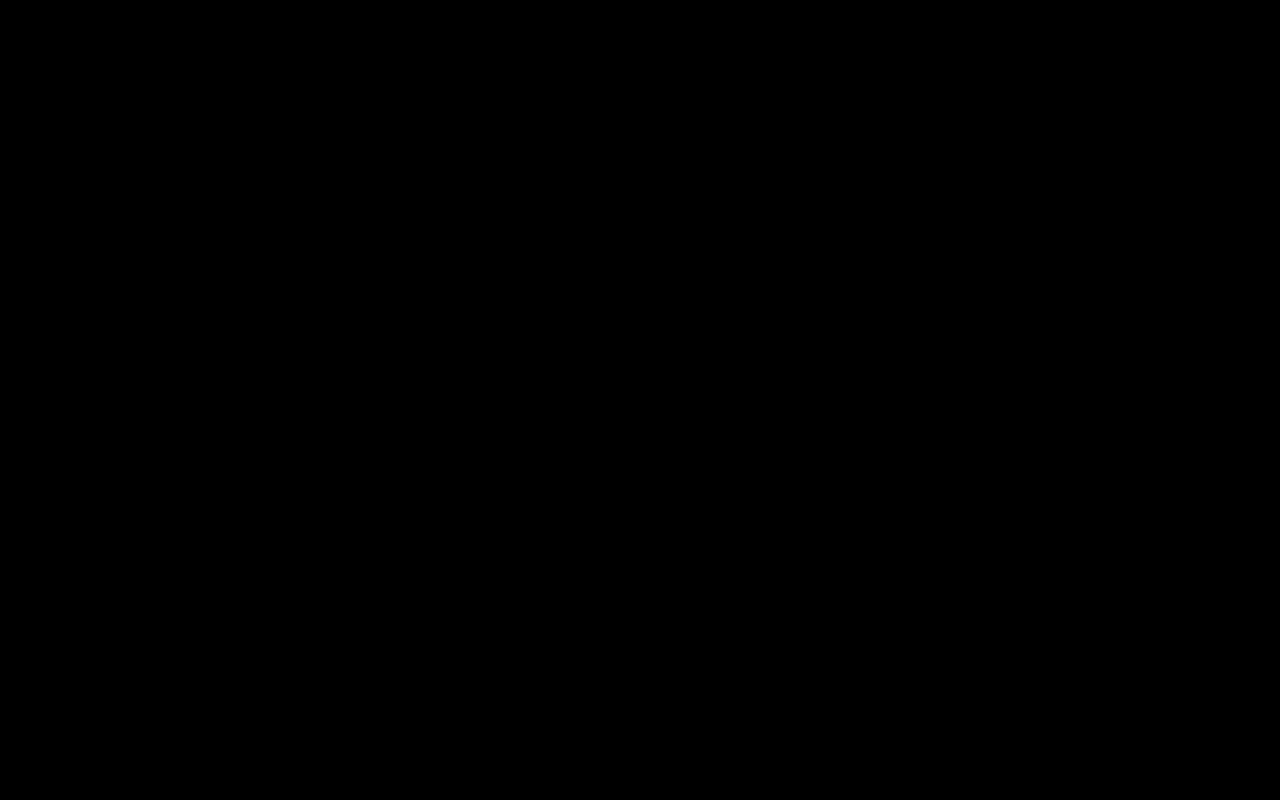
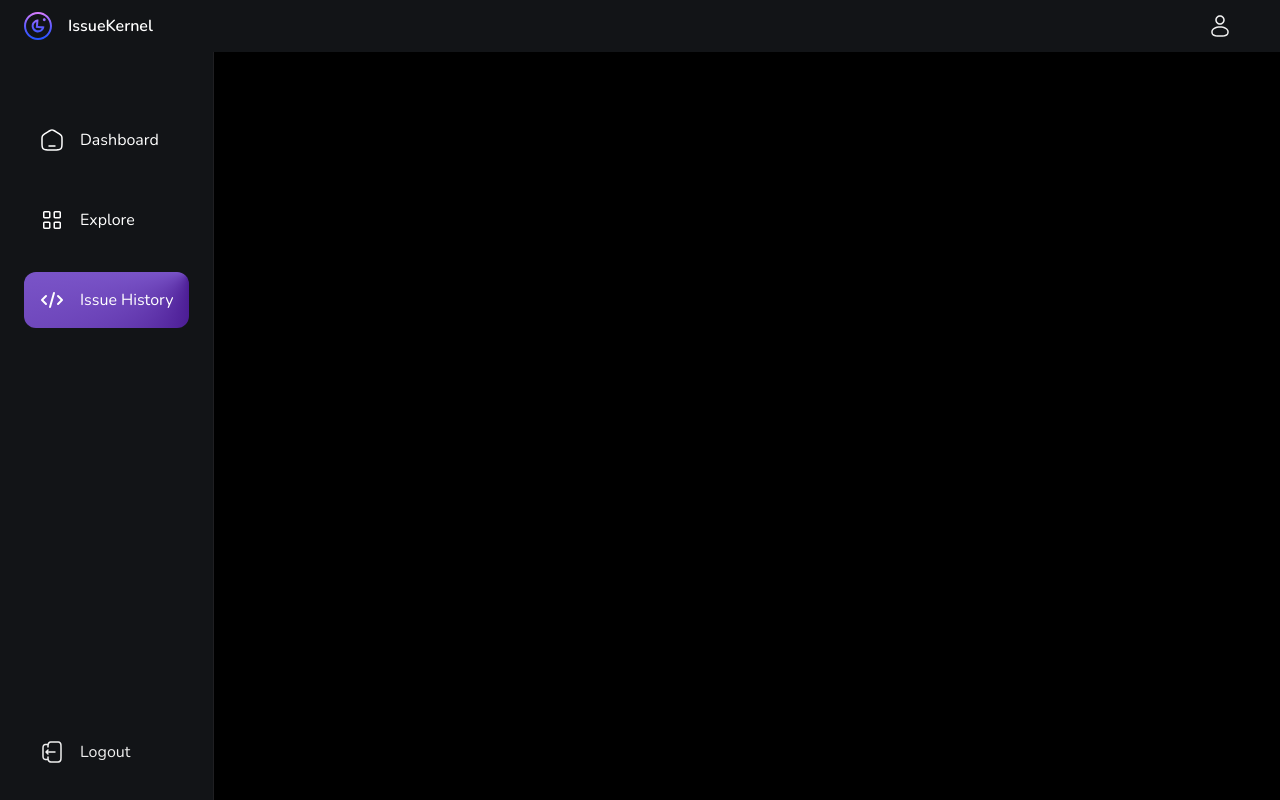
Before and after one commit to islam-ahsanul/IssueKernel, a Next.js app in the folder issuekernel_client/: page /consumer/issues in a window 1280 px wide. Before the commit this address had no page. Built offline with nearby package versions, Linux system fonts and the light colour scheme; no server answers.

Commit message:
consumer routes

```diff
--- /dev/null
+++ b/issuekernel_client/app/consumer/allprojects/page.jsx
@@ -0,0 +1,7 @@
+import React from 'react';
+
+const ExploreProjects = () => {
+  return <div>ExploreProjects</div>;
+};
+
+export default ExploreProjects;
--- /dev/null
+++ b/issuekernel_client/app/consumer/dashboard/page.jsx
@@ -0,0 +1,7 @@
+import React from 'react';
+
+const ConsumerDashboard = () => {
+  return <div>ConsumerDashboard</div>;
+};
+
+export default ConsumerDashboard;
--- /dev/null
+++ b/issuekernel_client/app/consumer/issues/page.jsx
@@ -0,0 +1,7 @@
+import React from 'react';
+
+const IssueHistory = () => {
+  return <div>IssueHistory</div>;
+};
+
+export default IssueHistory;
--- /dev/null
+++ b/issuekernel_client/app/consumer/layout.js
@@ -0,0 +1,21 @@
+import ConsumerLeftSidebar from '@/components/ConsumerLeftSidebar';
+import ConsumerTopBar from '@/components/ConsumerTopBar';
+
+export const metadata = {
+  title: 'Explore',
+  description: 'Explore Projects and Post Issues',
+};
+
+const ConsumerLayout = ({ children }) => {
+  return (
+    <main className="flex flex-row">
+      <ConsumerTopBar />
+      <ConsumerLeftSidebar />
+      <section className="main-container">
+        <div className="w-full max-w-5xl">{children}</div>
+      </section>
+    </main>
+  );
+};
+
+export default ConsumerLayout;
--- /dev/null
+++ b/issuekernel_client/components/ConsumerLeftSidebar.jsx
@@ -0,0 +1,70 @@
+'use client';
+import Link from 'next/link';
+import React from 'react';
+import Image from 'next/image';
+import { usePathname } from 'next/navigation';
+import { signOut } from 'next-auth/react';
+
+const sidebarLinks = [
+  {
+    imgURL: '/home.svg',
+    route: `/consumer/dashboard`,
+    label: 'Dashboard',
+  },
+
+  {
+    imgURL: '/projects.svg',
+    route: '/consumer/allprojects',
+    label: 'Explore',
+  },
+
+  {
+    imgURL: '/developer.svg',
+    route: '/consumer/issues',
+    label: 'Issue History',
+  },
+];
+
+const ConsumerLeftSidebar = () => {
+  const pathname = usePathname();
+  return (
+    <section className="custom-scrollbar leftsidebar">
+      <div className="flex w-full flex-1 flex-col gap-6 px-6">
+        {sidebarLinks.map((link) => {
+          const isActive =
+            (pathname.includes(link.route) && link.route.length > 1) ||
+            pathname === link.route;
+          return (
+            <div key={link.label}>
+              <Link
+                href={link.route}
+                key={link.label}
+                className={`leftsidebar_link ${isActive && 'bg_grad_primary'}`}
+              >
+                <Image
+                  src={link.imgURL}
+                  alt={link.label}
+                  width={24}
+                  height={24}
+                />
+                <p className="text-light-1 max-lg:hidden">{link.label}</p>
+              </Link>
+            </div>
+          );
+        })}
+      </div>
+
+      <div className="mt-10 px-6">
+        <div
+          className="flex cursor-pointer gap-4 p-4"
+          onClick={() => signOut()}
+        >
+          <Image src="/logout.svg" alt="logout" width={24} height={24} />
+          <p className="text-light-2 max-lg:hidden">Logout</p>
+        </div>
+      </div>
+    </section>
+  );
+};
+
+export default ConsumerLeftSidebar;
--- /dev/null
+++ b/issuekernel_client/components/ConsumerTopBar.jsx
@@ -0,0 +1,33 @@
+'use client';
+import Image from 'next/image';
+import Link from 'next/link';
+import React from 'react';
+import { useSession } from 'next-auth/react';
+
+const ConsumerTopBar = () => {
+  const { data: session } = useSession();
+  return (
+    <nav className="topbar">
+      <Link href="/" className="flex items-center gap-4">
+        <Image src="/logo.svg" alt="logo" width={28} height={28} />
+        <p className="font-semibold text-white max-sm:hidden">IssueKernel</p>
+      </Link>
+
+      <div className="flex items-center gap-1">
+        <div className="block">
+          <div className="flex gap-2 items-center">
+            <Image src="/user.svg" width={24} height={24} />
+            <p className="text-white font-semibold">
+              {session?.user.full_name}
+            </p>
+            <p className="bg_grad_secondary text-sm px-1 rounded-full font-semibold">
+              {session?.user.role}
+            </p>
+          </div>
+        </div>
+      </div>
+    </nav>
+  );
+};
+
+export default ConsumerTopBar;
```
